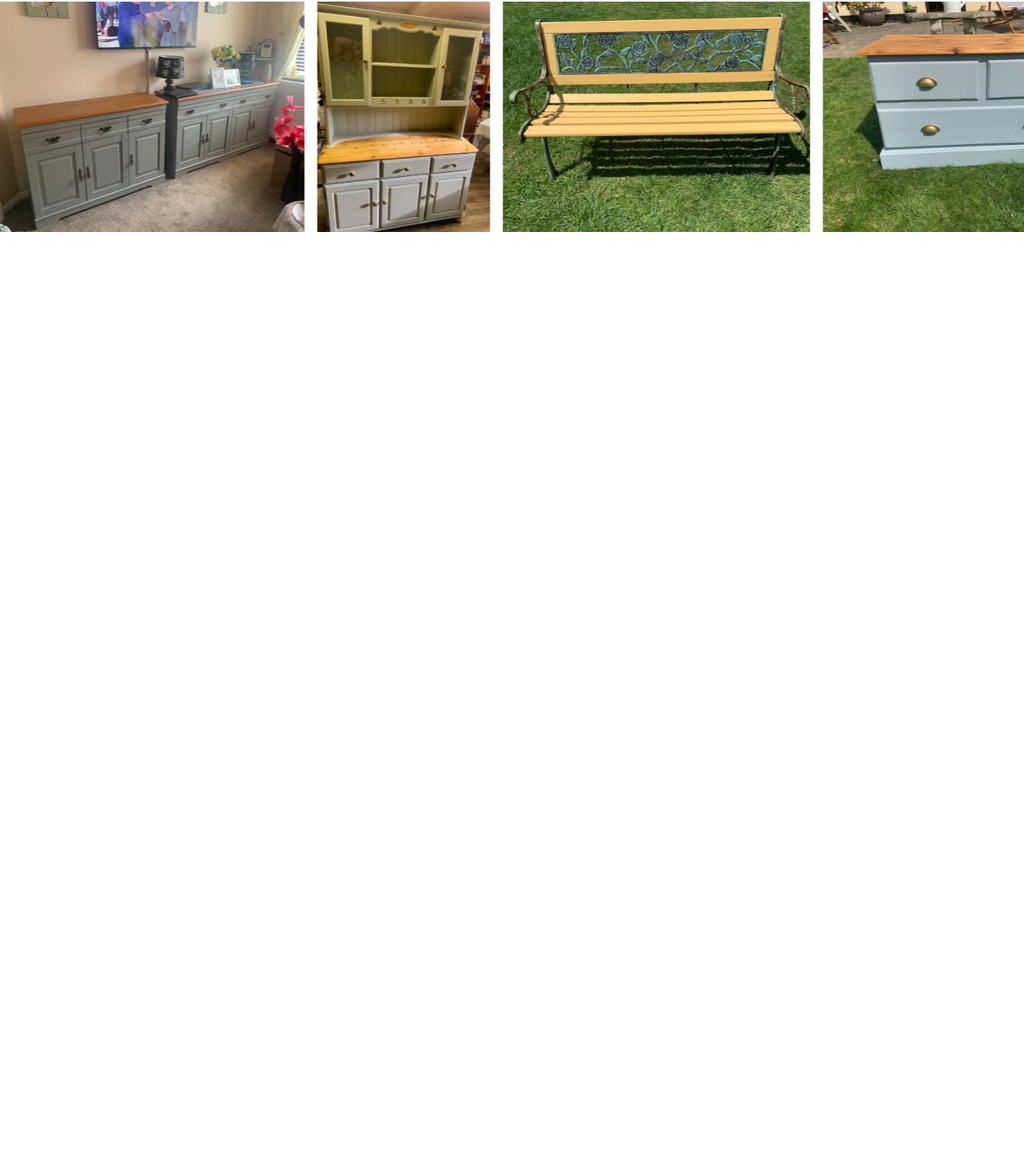
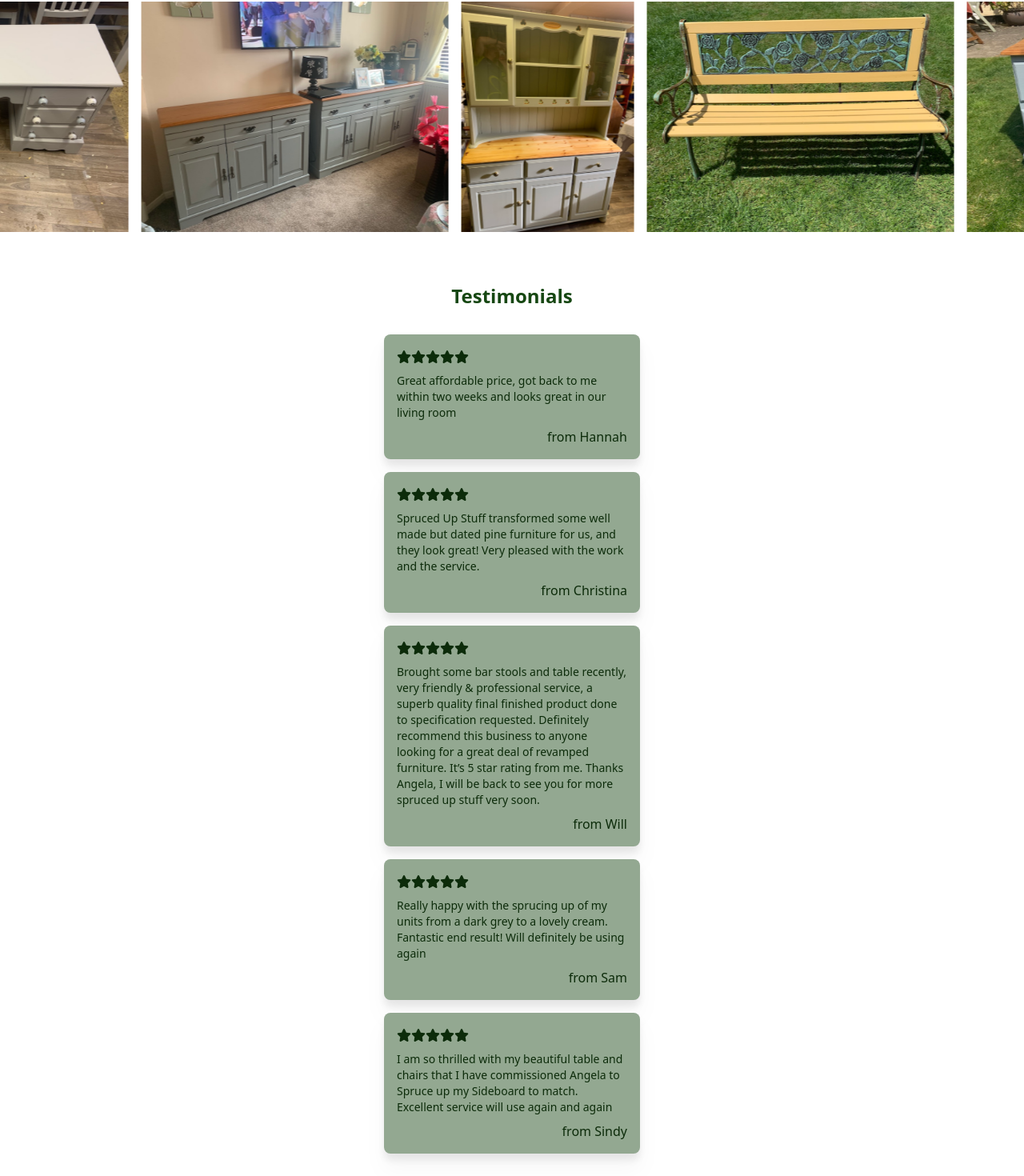
Before and after one commit to Dylanos03/SprucedUpStuff, a React (Create React App) app: page / in a window 1280 px wide. Shown: the part 2982-4452 px from the top of the page at 80% size. Before the commit the page ends 3336 px from the top, so only its background shows below. Built offline with nearby package versions, Linux system fonts and the light colour scheme.

Commit message:
Testimonials Added

```diff
--- a/src/App.js
+++ b/src/App.js
@@ -1,5 +1,12 @@
 import "./App.css";
-import { Navbar, Hero, About, Why, Portfolio } from "./Components/index.js";
+import {
+  Navbar,
+  Hero,
+  About,
+  Why,
+  Portfolio,
+  Testimonials,
+} from "./Components/index.js";
 
 function App() {
   return (
@@ -9,6 +16,7 @@ function App() {
       <About />
       <Why />
       <Portfolio />
+      <Testimonials />
     </div>
   );
 }
--- /dev/null
+++ b/src/Components/Testimonials/TestimonialBox/TestimonialBox.jsx
@@ -0,0 +1,15 @@
+import React from "react";
+import { FontAwesomeIcon } from "@fortawesome/react-fontawesome";
+import { faStar } from "@fortawesome/free-solid-svg-icons";
+
+function TestimonialBox(props) {
+  return (
+    <div className="bg-ForestGreen-100 w-80 text-ForestGreen-900 text-left p-4 rounded-lg flex flex-col gap-2 drop-shadow-xl">
+      <div>{Array(props.rating).fill(<FontAwesomeIcon icon={faStar} />)}</div>
+      <p className="text-sm">{props.reviewText}</p>
+      <p className="text-right">from {props.name}</p>
+    </div>
+  );
+}
+
+export default TestimonialBox;
--- /dev/null
+++ b/src/Components/Testimonials/Testimonials.jsx
@@ -0,0 +1,57 @@
+import React from "react";
+import TestimonialBox from "./TestimonialBox/TestimonialBox";
+
+function Testimonials() {
+  const TestimonialsDetails = [
+    {
+      name: "Hannah",
+      text: "Great affordable price, got back to me within two weeks and looks great in our living room",
+      rating: 5,
+    },
+    {
+      name: "Christina",
+      text: "Spruced Up Stuff transformed some well made but dated pine furniture for us, and they look great! Very pleased with the work and the service.",
+      rating: 5,
+    },
+    {
+      name: "Will",
+      text: "Brought some bar stools and table recently, very friendly & professional service, a superb quality final finished product done to specification requested. Definitely recommend this business to anyone looking for a great deal of revamped furniture. It’s 5 star rating from me. Thanks Angela, I will be back to see you for more spruced up stuff very soon.",
+      rating: 5,
+    },
+    {
+      name: "Sam",
+      text: "Really happy with the sprucing up of my units from a dark grey to a lovely cream. Fantastic end result! Will definitely be using again",
+      rating: 5,
+    },
+    {
+      name: "Sindy",
+      text: "I am so thrilled with my beautiful table and chairs that I have commissioned Angela to Spruce up my Sideboard to match. Excellent service will use again and again",
+      rating: 5,
+    },
+  ];
+
+  return (
+    <div>
+      <div>
+        <h3 className="text-2xl font-semibold text-ForestGreen-700">
+          Testimonials
+        </h3>
+      </div>
+      <div className="flex flex-col items-center my-8 gap-4">
+        {TestimonialsDetails.map((value, index) => (
+          <TestimonialBox
+            Key={index}
+            name={value.name}
+            reviewText={value.text}
+            rating={value.rating}
+          />
+        ))}
+      </div>
+      <a href="#" className="underline">
+        Leave a review
+      </a>
+    </div>
+  );
+}
+
+export default Testimonials;
--- a/src/Components/index.js
+++ b/src/Components/index.js
@@ -3,3 +3,4 @@ export { default as Hero } from "./Hero/Hero.jsx";
 export { default as About } from "./About/About.jsx";
 export { default as Why } from "./Why/Why.jsx";
 export { default as Portfolio } from "./Portfolio/Portfolio.jsx";
+export { default as Testimonials } from "./Testimonials/Testimonials.jsx";
--- a/tailwind.config.js
+++ b/tailwind.config.js
@@ -23,8 +23,8 @@ module.exports = {
         },
       },
       animation: {
-        "sliding-left": "slideLeft 30s linear infinite",
-        "sliding-right": "slideRight 30s linear infinite",
+        "sliding-left": "slideLeft 40s linear infinite",
+        "sliding-right": "slideRight 40s linear infinite",
       },
     },
   },
```
